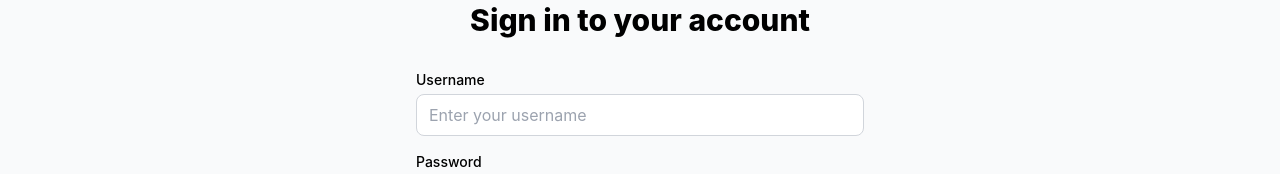
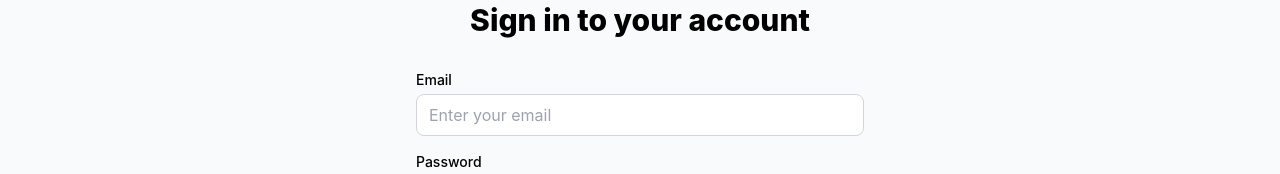
Before and after one commit to ghoshsurya/rapidcompiler, a React (Create React App) app in the folder frontend/: page /login in a window 1280 px wide. Shown: the part 312-486 px from the top of the page. Built offline with nearby package versions, Linux system fonts and the light colour scheme; no server answers.

Commit message:
Fix: Update login to use email instead of username

```diff
--- a/frontend/src/pages/Login.js
+++ b/frontend/src/pages/Login.js
@@ -44,17 +44,17 @@ const Login = () => {
           <div className="space-y-4">
             <div>
               <label htmlFor="username" className="block text-sm font-medium mb-1">
-                Username
+                Email
               </label>
               <input
                 id="username"
                 name="username"
-                type="text"
+                type="email"
                 required
                 value={username}
                 onChange={(e) => setUsername(e.target.value)}
                 className="w-full px-3 py-2 border border-gray-300 rounded-lg focus:outline-none focus:ring-2 focus:ring-blue-500"
-                placeholder="Enter your username"
+                placeholder="Enter your email"
               />
             </div>
 
```
Also changed, not shown: 1 other file (tests, documents, lock files or other folders).
